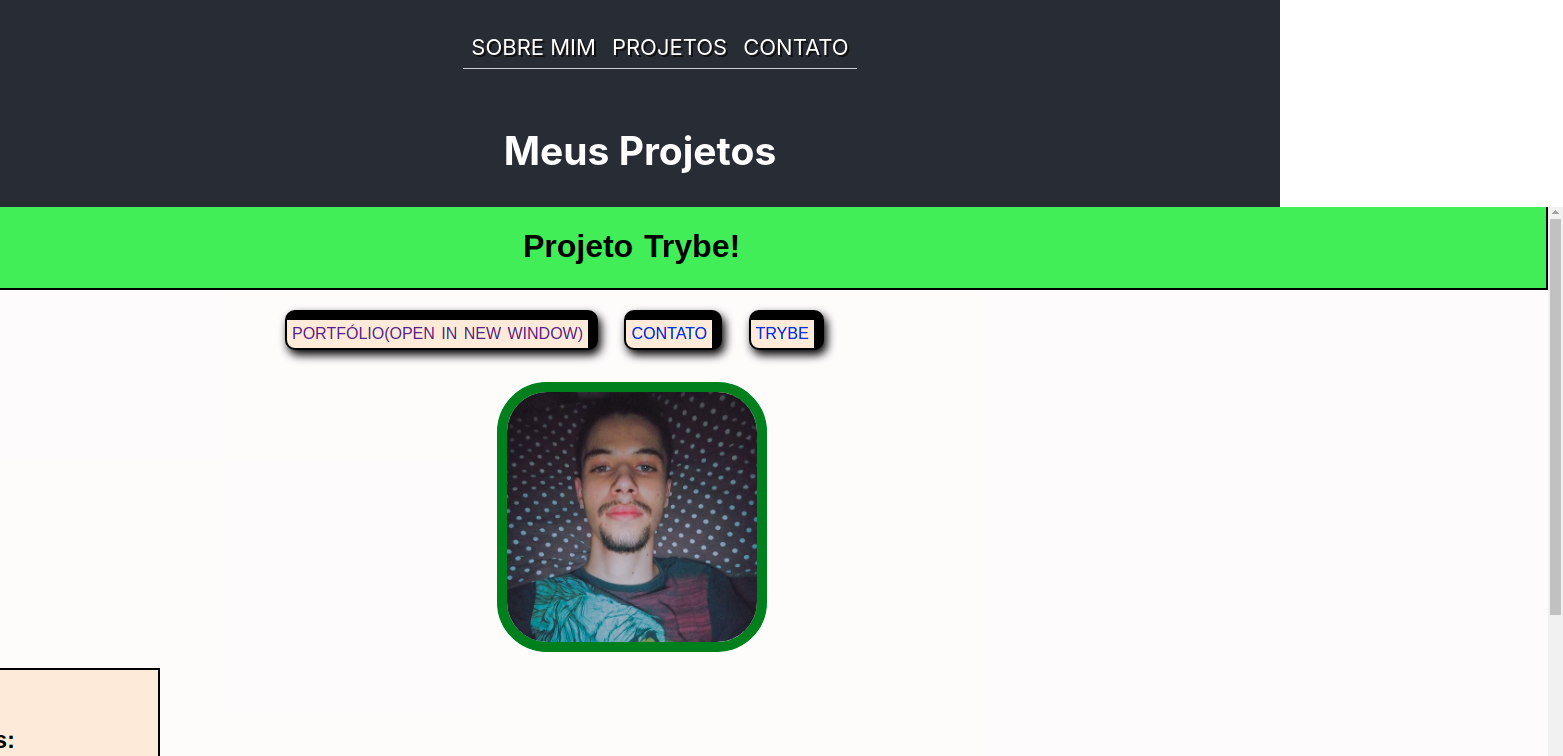
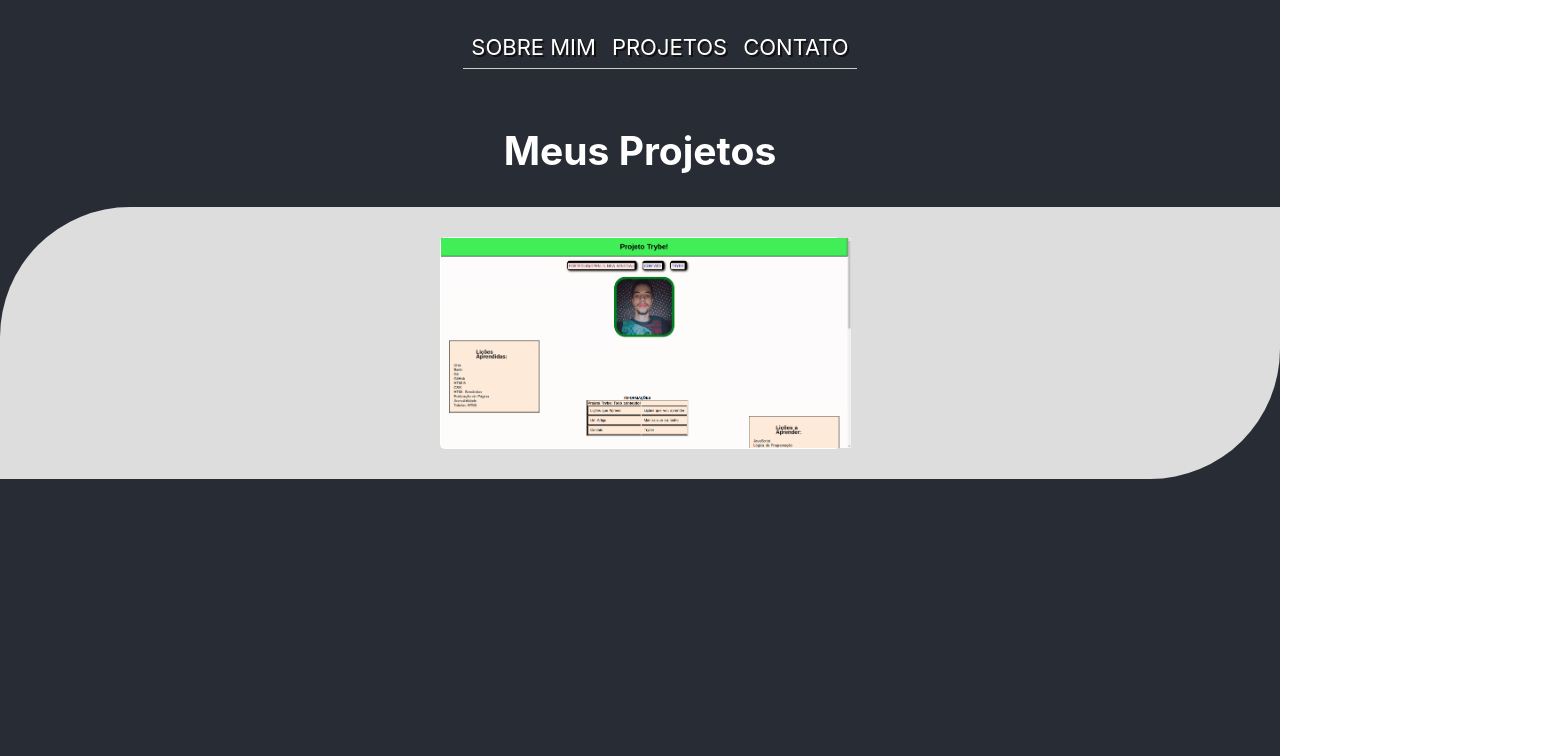
Before and after one commit to Fedolfo/devFedolfo, a React (Create React App) app in the folder my-app/: page /projetos in a window 1280 px wide. Shown: the top 756 px of the page, 1563 px wide, since content can reach past the window. Built offline with nearby package versions, Linux system fonts and the light colour scheme.

Commit message:
style: adiciona novos valores de css em projects.css

```diff
--- a/my-app/src/components/css/project/projects.css
+++ b/my-app/src/components/css/project/projects.css
@@ -5,41 +5,28 @@
 .panel-container {
 	display: flex;
 	justify-content: center;
-    align-items: center;
 	flex-wrap: wrap;
+	background-color: #dddddd;
+	border-radius: 130px 0 130px 0;
 }
 
-.panel-container .control-panel ul {
-    list-style-type: none;
-    margin: 0;
-    padding: 0;
-    overflow: hidden;
-    background-color: #333333;
+.panel {
+	display: flex;
+	cursor: pointer;
+	width: 400px;
+	height: 212px;
+	margin: 30px;
 	border: 1px solid;
-    margin: 5px;
-    border-radius: 10px;
-    cursor: pointer;
+	border-radius: 5px;
 }
 
-.panel-container .control-panel ul h3 {
-    padding: 15px;
-    margin: 0;
+.panel:hover {
+	background-color: #282c34;
 }
 
-.panel-container ul li {
-    float: left;
-    margin: 10px;
-    width: 400px;
-    height: 400px;
-}
-
-.default-container-image {
-    background-repeat: no-repeat;
-    border-radius: 10px;
-    padding: 0px;
-    object-fit: cover;
-    height: 400px;
-    width: 400px;
+.panel img:hover {
+	transition: 0.4s;
+	transform: scale(0.9);
 }
 
 .container-content-panel {
@@ -50,8 +37,9 @@
 }
 
 .container-content-panel img {
-    width: 50%;
-    height: 50%;
+	height: 442px;
+	width: 1175px;
+	object-fit: contain;
 }
 
 .container-content-panel .content-description {
@@ -59,7 +47,7 @@
 	flex-direction: column;
 	align-items: flex-start;
 	margin: 10px;
-    width: 50%;
+	width: 70%;
 }
 
 .container-content-panel .content-description p {
```
Lines whose indentation alone changed are shown as unchanged.
